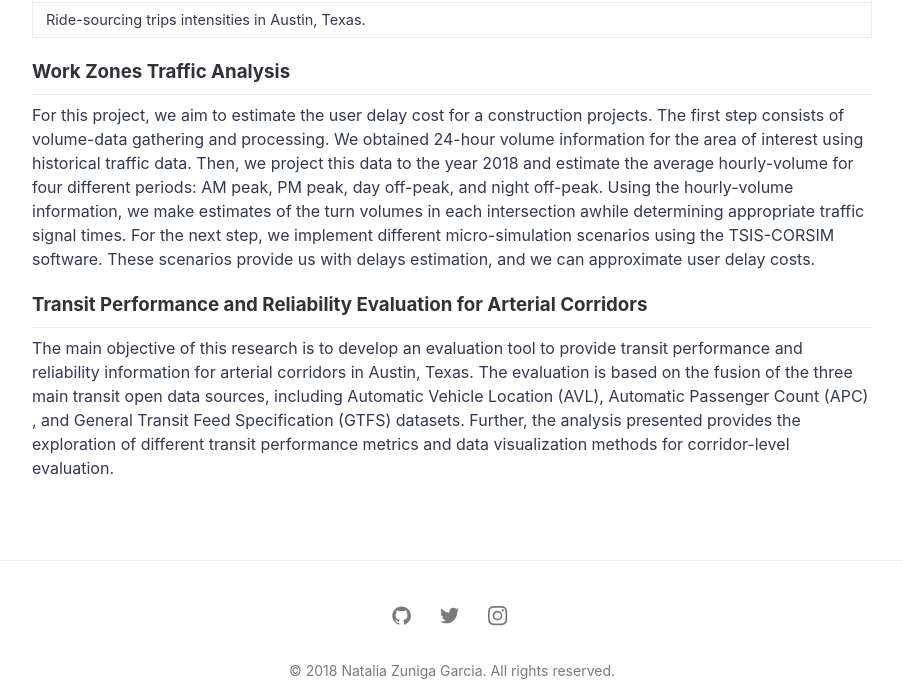
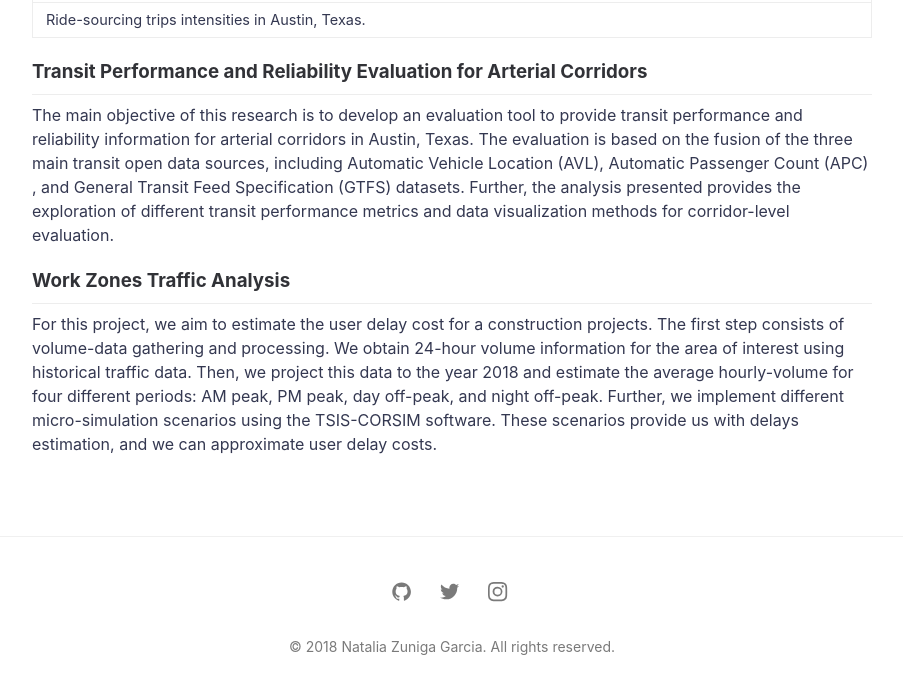
Before and after one commit to nzunigag/nzunigag.github.io, a Jekyll site: the page built from projects.md, in a window 1280 px wide and 900 px high, scrolled down 808 px, cut to the strip 200-900 px from the top of the window. Shown: the whole strip, without its empty margins (188-1091 px from the left). Built offline with Jekyll 4.4.1, drawn with Linux system fonts in a browser that asks for light colours.

Commit message:
Update projects.md

```diff
--- a/projects.md
+++ b/projects.md
@@ -13,12 +13,12 @@ In this project, I work along with [Mauricio Tec](https://mauriciogtec.github.io
 | <img src="../assets/projects/Intensity-c.gif" ALIGN="center" style="margin:0px 15px ; width:400px; height:400px;"/> |
 Ride-sourcing trips intensities in Austin, Texas.|
 
-### Work Zones Traffic Analysis
-___
-For this project, we aim to estimate the user delay cost for a construction projects. The first step consists of volume-data gathering and processing. We obtained 24-hour volume information for the area of interest using historical traffic data. Then, we project this data to the year 2018 and estimate the average hourly-volume for four different periods: AM peak, PM peak, day off-peak, and night off-peak. Using the hourly-volume information, we make estimates of the turn volumes in each intersection awhile determining appropriate traffic signal times. For the next step, we implement different micro-simulation scenarios using the TSIS-CORSIM software. These scenarios provide us with delays estimation, and we can approximate user delay costs.
-
-
 ### Transit Performance and Reliability Evaluation for Arterial Corridors
 ___
 
 The main objective of this research is to develop an evaluation tool to provide transit performance and reliability information for arterial corridors in Austin, Texas. The evaluation is based on the fusion of the three main transit open data sources, including Automatic Vehicle Location (AVL), Automatic Passenger Count (APC) , and General Transit Feed Specification (GTFS)  datasets. Further, the analysis presented provides the exploration of different transit performance metrics and data visualization methods for corridor-level evaluation.
+
+
+### Work Zones Traffic Analysis
+___
+For this project, we aim to estimate the user delay cost for a construction projects. The first step consists of volume-data gathering and processing. We obtain 24-hour volume information for the area of interest using historical traffic data. Then, we project this data to the year 2018 and estimate the average hourly-volume for four different periods: AM peak, PM peak, day off-peak, and night off-peak. Further, we implement different micro-simulation scenarios using the TSIS-CORSIM software. These scenarios provide us with delays estimation, and we can approximate user delay costs.
```
